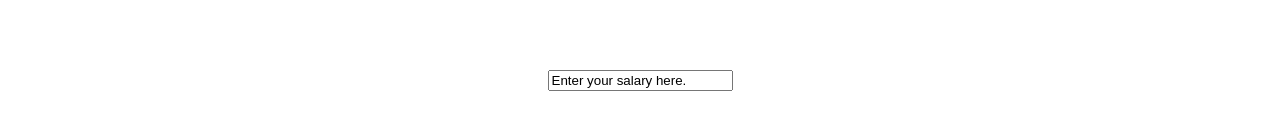
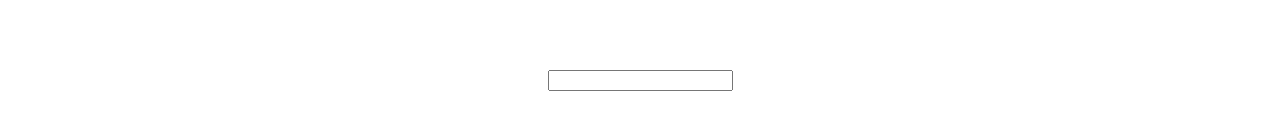
Before and after one commit to hikurangi/day-rate-calculator, a React (Create React App) app: page / in a window 1280 px wide. Shown: the part 200-330 px from the top of the page. Built offline with nearby package versions, Linux system fonts and the light colour scheme.

Commit message:
working as expected - just need to create a default value

```diff
--- a/src/App.css
+++ b/src/App.css
@@ -28,3 +28,11 @@
 #calculator {
   padding: 5em;
 }
+
+input[type=number]::-webkit-inner-spin-button,
+input[type=number]::-webkit-outer-spin-button {
+    -webkit-appearance: none;
+    -moz-appearance: none;
+    appearance: none;
+    margin: 0;
+}
--- a/src/App.js
+++ b/src/App.js
@@ -25,12 +25,15 @@ class Calculator extends Component {
     }
   }
 
-  handleChange(e) {
-    console.log(e.target.value);
-    this.setState({salary: +e.target.value})
+  handleChange = e => { // arrow binds 'this' within the function properly
+    console.log({thisInHandleChange: this});
+    this.setState({
+      salary: +e.target.value,
+
+    })
   }
 
-  clearValue(e) {
+  clearValue = e => {
     e.target.value = ''
   }
 
@@ -51,7 +54,7 @@ class Calculator extends Component {
 const Salary = props => {
   return (
     <input
-      type="text"
+      type="number"
       defaultValue={props.salary}
       onFocus={props.clearValue}
       onChange={props.handleChange}/>
```
